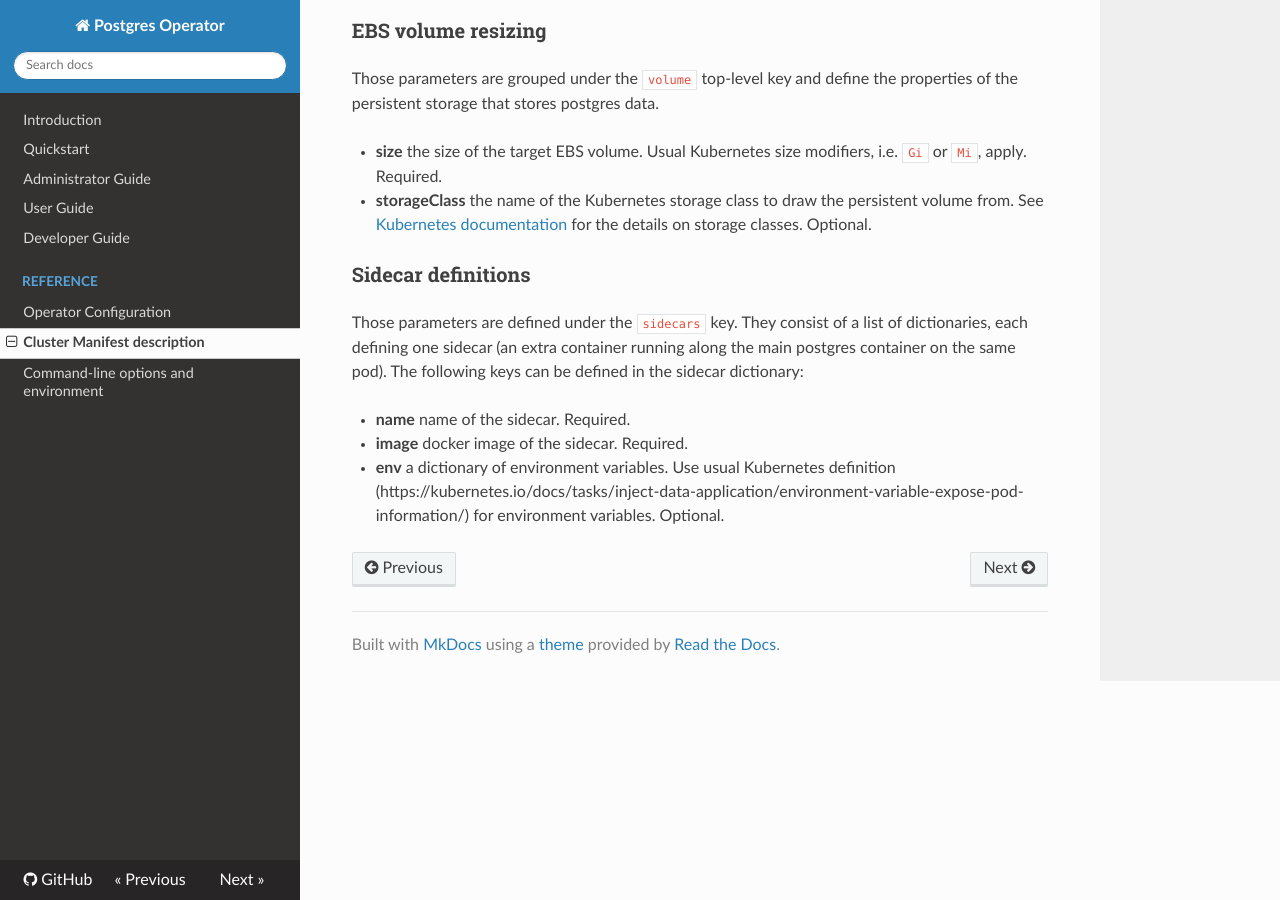
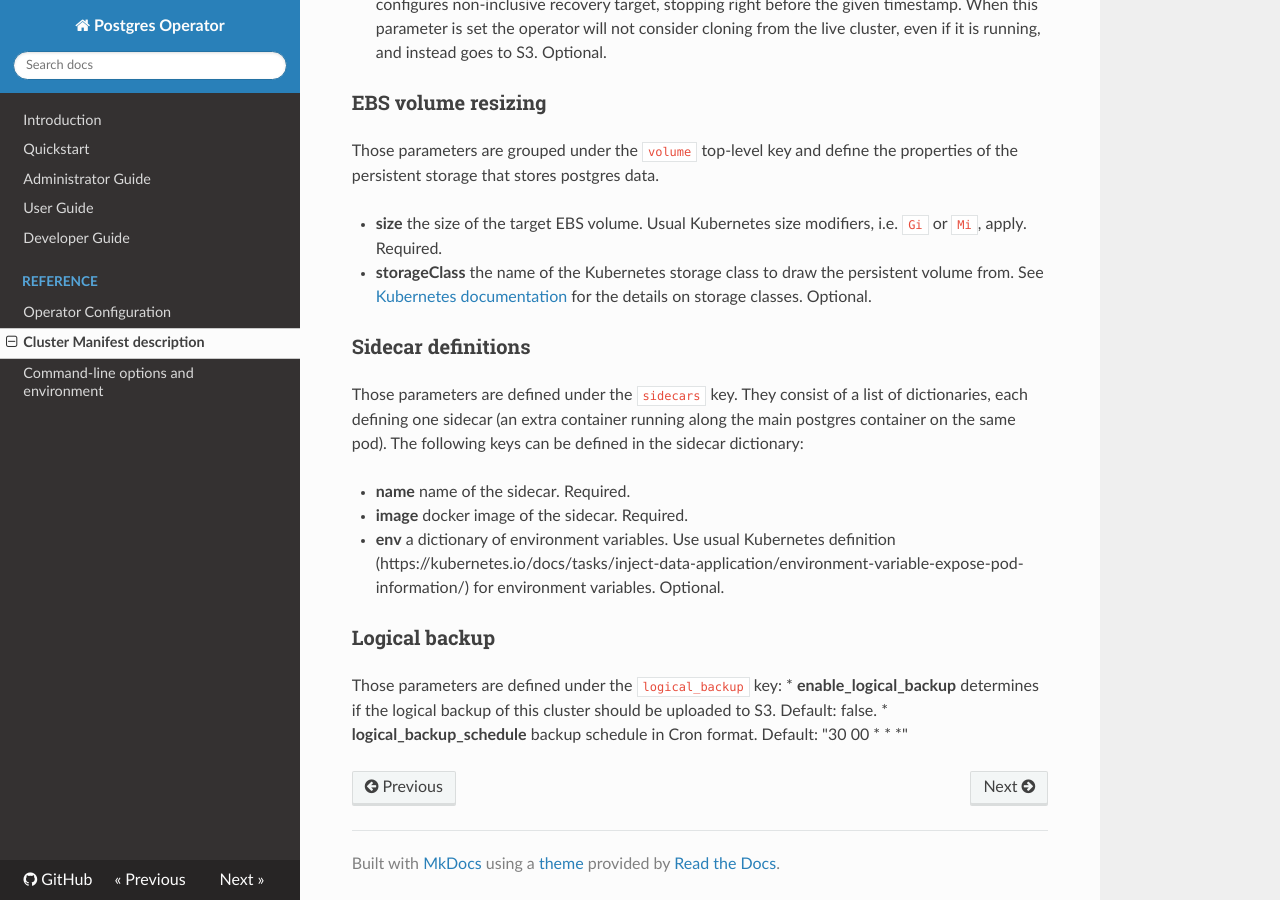
Before and after one commit to zalando/postgres-operator, an MkDocs documentation site: the page built from docs/reference/cluster_manifest.md, in a window 1280 px wide and 900 px high, scrolled down 3786 px. Built offline with MkDocs 1.6.1, drawn with Linux system fonts in a browser that asks for light colours; nearby versions of some CDN libraries; old or Windows-style settings are respelled for this version of MkDocs; some of the changed text lies outside the part shown.

Commit message:
Extend Postgres manifest with new params

```diff
--- a/docs/reference/cluster_manifest.md
+++ b/docs/reference/cluster_manifest.md
@@ -13,6 +13,8 @@ their amount is usually described as a string together with the units of
 measurements. Please, refer to the [Kubernetes
 documentation](https://kubernetes.io/docs/concepts/configuration/manage-compute-resources-container/)
 for the possible values of those.
+
+:exclamation: If both operator configmap/CRD and a Postgres cluster manifest define the same parameter, the value from the Postgres cluster manifest is applied.
 
 ## Manifest structure
 
@@ -254,3 +256,11 @@ defined in the sidecar dictionary:
   a dictionary of environment variables. Use usual Kubernetes definition
   (https://kubernetes.io/docs/tasks/inject-data-application/environment-variable-expose-pod-information/)
   for environment variables. Optional.
+
+### Logical backup
+
+ Those parameters are defined under the `logical_backup` key:
+  *   **enable_logical_backup**
+     determines if the logical backup of this cluster should be uploaded to S3. Default: false.
+  *   **logical_backup_schedule**
+     backup schedule in Cron format. Default: "30 00 * * *"
```
Also changed, not shown: docs/user.md (+9 -0 lines), 2 other files.
